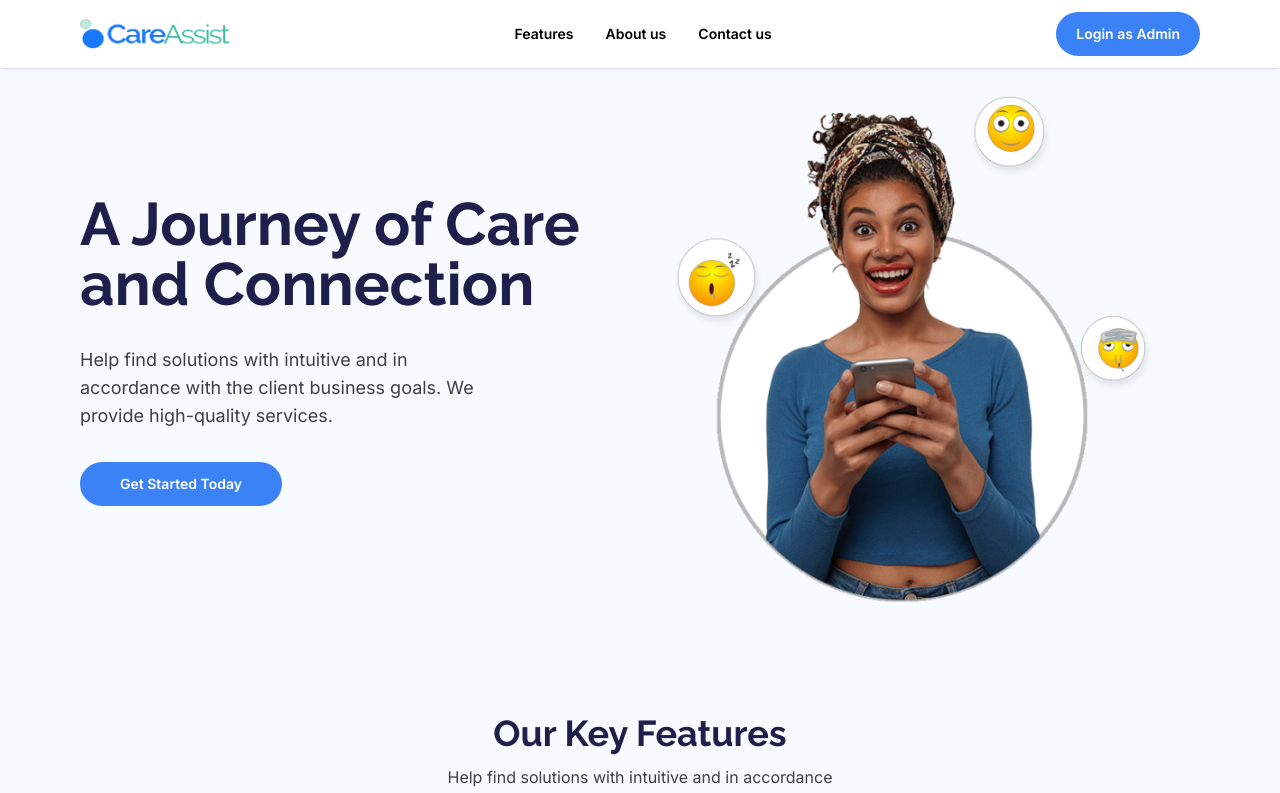
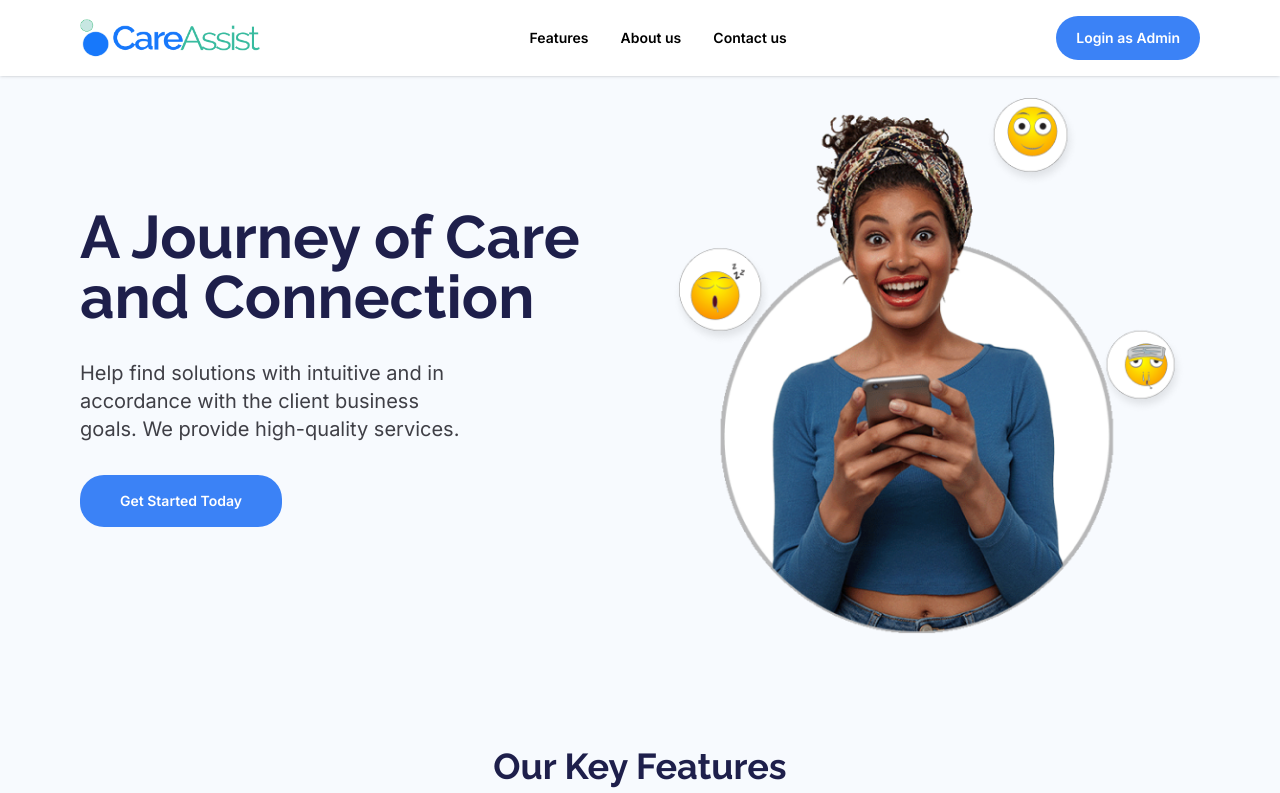
Before and after one commit to NureniJamiu/care-assist, a Next.js app: page / in a window 1280 px wide. Shown: the top 793 px of the page. Built offline with nearby package versions, Linux system fonts and the light colour scheme.

Commit message:
finishing touches

```diff
--- a/src/components/Hero.jsx
+++ b/src/components/Hero.jsx
@@ -17,20 +17,14 @@ const Hero = () => {
           >
             A Journey of Care and Connection
           </h1>
-          <p className="py-8 text-zinc-700 md:w-[400px] md:mx-auto lg:mx-0 text-lg">
+          <p className="py-8 text-zinc-700 md:w-[400px] md:mx-auto lg:mx-0 text-xl">
             Help find solutions with intuitive and in accordance with the client
             business goals. We provide high-quality services.
           </p>
-          <Button title="Get Started Today" className="px-10 py-3 text-base" />
+          <Button title="Get Started Today" className="px-10 py-4 text-base" />
         </div>
         <div className="flex-1">
-          <Image
-            src={sectionImage}
-            alt="Hero"
-            width={500}
-            height={500}
-            className=""
-          />
+          <Image src={sectionImage} alt="Hero" width={530} height={530} />
         </div>
       </div>
     </section>
--- a/src/components/Navbar.jsx
+++ b/src/components/Navbar.jsx
@@ -16,13 +16,13 @@ const Navbar = () => {
   const handleToggle = () => setToggle(!toggle);
   return (
     <nav
-      className="fixed top-0 left-0 right-0 px-10 md:px-20 py-5 lg:py-3 bg-white shadow mx-auto z-30"
+      className="fixed top-0 left-0 right-0 px-10 md:px-20 py-5 lg:py-4 bg-white shadow mx-auto z-30"
       // data-aos="fade-down"
       // data-aos-duration="1000"
     >
       <div className="flex items-center justify-between">
         <Link href="/" className="text-xl md:text-2xl cursor-pointer">
-          <Image src={logo} alt="logo" width={150} height={150} />
+          <Image src={logo} alt="logo" width={180} height={180} />
         </Link>
 
         <div className="hidden lg:flex gap-8">
```
